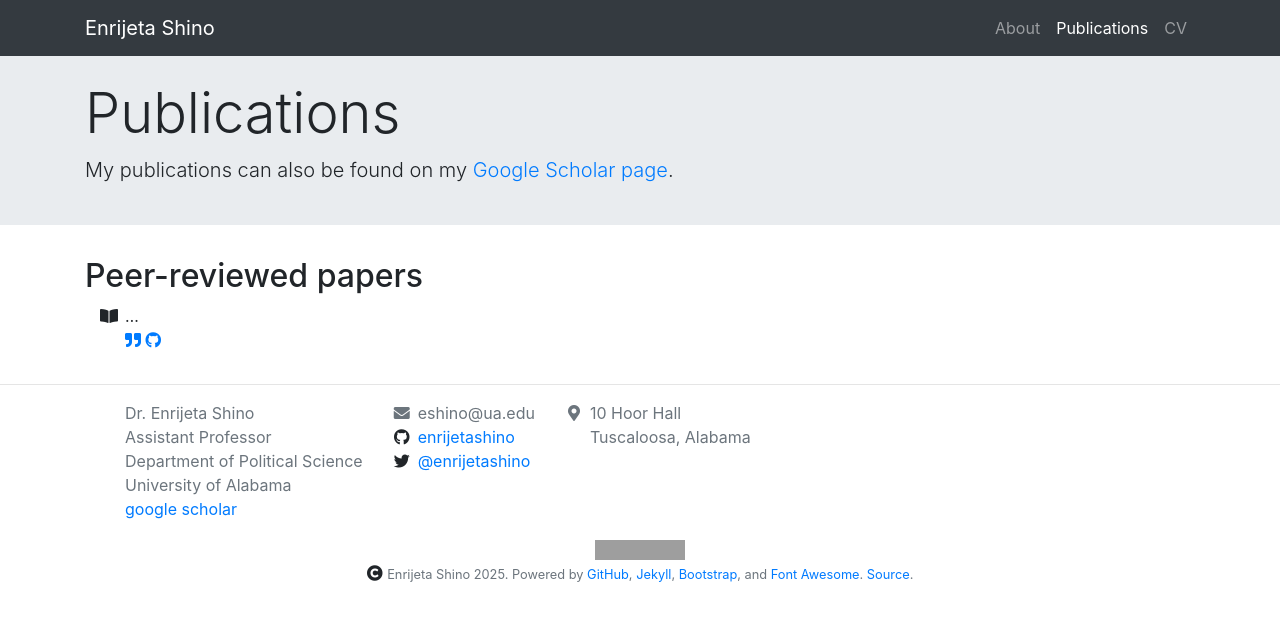
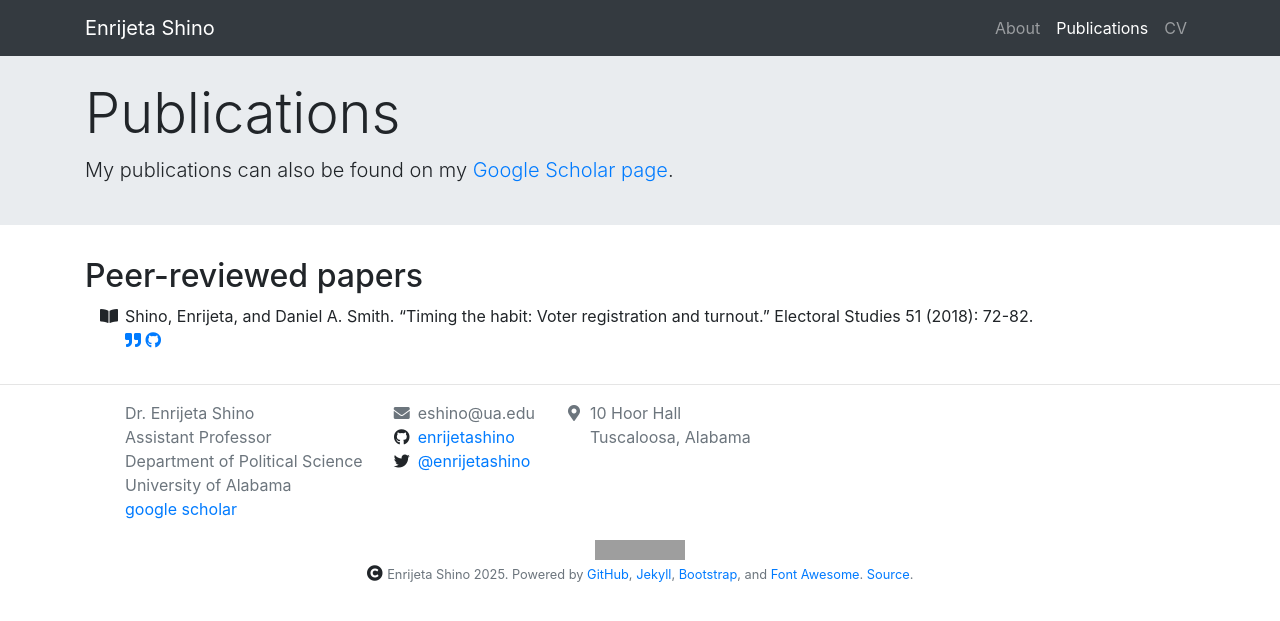
Before and after one commit to enrijetashino/enrijetashino.github.io, a Jekyll site: the page built from _pages/publications.md, in a window 1280 px wide. Shown: the top 621 px of the page. Built offline with Jekyll 4.4.1, drawn with Linux system fonts in a browser that asks for light colours; nearby versions of some CDN libraries; grey boxes are pictures that could not be loaded.

Commit message:
Update publications.yml

```diff
--- a/_data/publications.yml
+++ b/_data/publications.yml
@@ -37,7 +37,7 @@ publication_types:
 publications:
 
   - citation: |
-      ...
+      Shino, Enrijeta, and Daniel A. Smith. "Timing the habit: Voter registration and turnout." Electoral Studies 51 (2018): 72-82.
     year: 2018
     type: peer-reviewed-paper
     venue: journal
```
